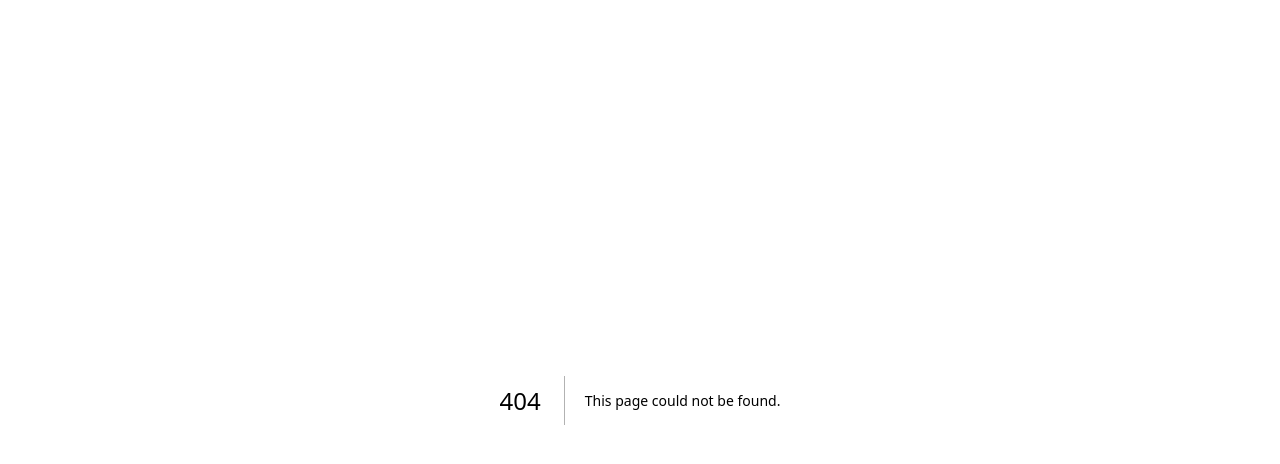
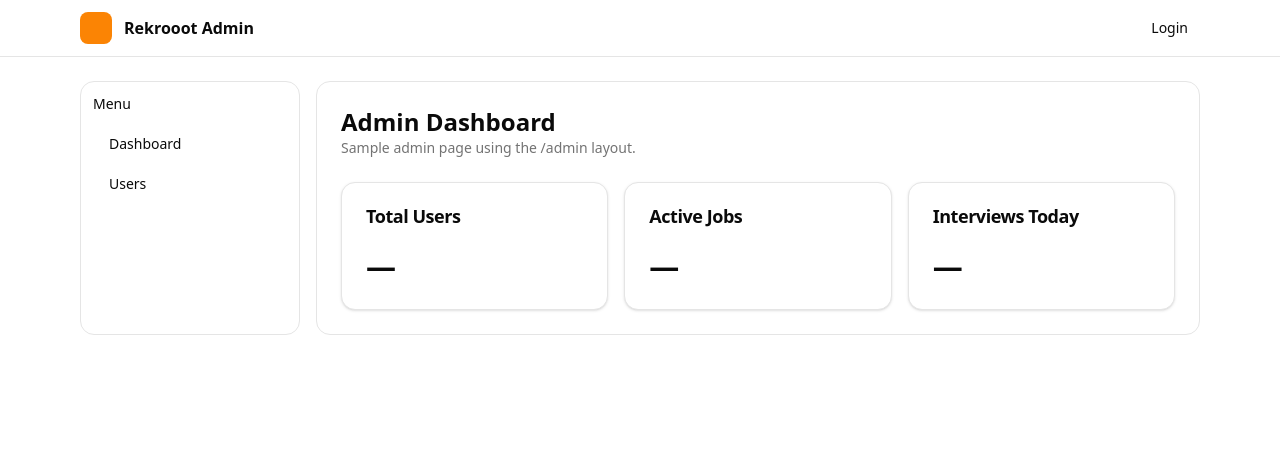
Before and after one commit to Developersbbs/rekrooot-frontend, a Next.js app: page /admin in a window 1280 px wide. Before the commit this address had no page. Shown: the top 464 px of the page. Built offline with nearby package versions, Linux system fonts and the light colour scheme.

Commit message:
after route setup for login authentication

```diff
--- /dev/null
+++ b/app/admin/layout.tsx
@@ -0,0 +1,39 @@
+import type { ReactNode } from "react";
+import Link from "next/link";
+import { Button } from "@/components/ui/button";
+
+export default function AdminLayout({ children }: { children: ReactNode }) {
+  return (
+    <div className="min-h-screen bg-background text-foreground">
+      <header className="sticky top-0 z-10 border-b bg-background/80 backdrop-blur">
+        <div className="mx-auto flex h-14 max-w-6xl items-center justify-between px-4">
+          <div className="flex items-center gap-3">
+            <div className="h-8 w-8 rounded-md bg-primary" />
+            <span className="font-semibold">Rekrooot Admin</span>
+          </div>
+          <nav className="flex items-center gap-2">
+            <Button asChild variant="ghost" size="sm">
+              <Link href="/">Login</Link>
+            </Button>
+          </nav>
+        </div>
+      </header>
+
+      <div className="mx-auto grid max-w-6xl grid-cols-1 gap-4 px-4 py-6 md:grid-cols-[220px_1fr]">
+        <aside className="rounded-xl border bg-card p-3">
+          <div className="text-sm font-medium mb-3">Menu</div>
+          <div className="space-y-1">
+            <Button asChild variant="ghost" className="w-full justify-start">
+              <Link href="/admin">Dashboard</Link>
+            </Button>
+            <Button asChild variant="ghost" className="w-full justify-start">
+              <Link href="/admin/users">Users</Link>
+            </Button>
+          </div>
+        </aside>
+
+        <main className="rounded-xl border bg-card p-6">{children}</main>
+      </div>
+    </div>
+  );
+}
--- /dev/null
+++ b/app/admin/page.tsx
@@ -0,0 +1,37 @@
+import { Card, CardContent, CardHeader, CardTitle } from "@/components/ui/card";
+
+export default function AdminPage() {
+  return (
+    <div className="space-y-6">
+      <div>
+        <h1 className="text-2xl font-semibold">Admin Dashboard</h1>
+        <p className="text-sm text-muted-foreground">
+          Sample admin page using the /admin layout.
+        </p>
+      </div>
+
+      <div className="grid gap-4 md:grid-cols-3">
+        <Card>
+          <CardHeader>
+            <CardTitle>Total Users</CardTitle>
+          </CardHeader>
+          <CardContent className="text-3xl font-semibold">—</CardContent>
+        </Card>
+
+        <Card>
+          <CardHeader>
+            <CardTitle>Active Jobs</CardTitle>
+          </CardHeader>
+          <CardContent className="text-3xl font-semibold">—</CardContent>
+        </Card>
+
+        <Card>
+          <CardHeader>
+            <CardTitle>Interviews Today</CardTitle>
+          </CardHeader>
+          <CardContent className="text-3xl font-semibold">—</CardContent>
+        </Card>
+      </div>
+    </div>
+  );
+}
--- a/app/page.tsx
+++ b/app/page.tsx
@@ -1,7 +1,8 @@
 "use client";
 
-import { useState } from "react";
+import { useState, useEffect } from "react";
 import Image from "next/image";
+import { useRouter } from "next/navigation";
 import { Eye, EyeOff } from "lucide-react";
 import Snowfall from "../components/Snowfall";
 import { Card, CardContent, CardHeader, CardTitle, CardDescription } from "../components/ui/card";
@@ -14,6 +15,7 @@ import { isNotProvisionedError, loginWithEmailPasswordStrict } from "@/lib/auth"
 
 
 export default function Home() {
+  const router = useRouter();
   const [showPassword, setShowPassword] = useState(false);
   const { theme, setTheme } = useTheme();
 
@@ -24,6 +26,14 @@ export default function Home() {
 
   const [error, setError] = useState("");
 
+
+  useEffect(() => {
+    const token = localStorage.getItem("auth_token");
+    if (token) {
+      router.push("/admin");
+    }
+  }, []);
+
   async function onSubmit(e: React.FormEvent) {
     e.preventDefault();
     setLoading(true);
@@ -33,7 +43,7 @@ export default function Home() {
       const { user } = await loginWithEmailPasswordStrict(email, password);
       console.log("Logged in provisioned user:", user);
 
-      // next: redirect based on role (later)
+      router.push("/admin");
     } catch (err: any) {
       if (isNotProvisionedError(err)) {
         setError("Your account is not provisioned. Please contact the administrator.");
@@ -123,6 +133,9 @@ export default function Home() {
                 </button>
               </div>
             </div>
+            {error ? (
+              <div className="text-sm text-destructive">{error}</div>
+            ) : null}
             <Button type="submit" className="w-full mt-2" disabled={loading}>
               {loading ? "Logging in..." : "Log in"}
             </Button>
```
